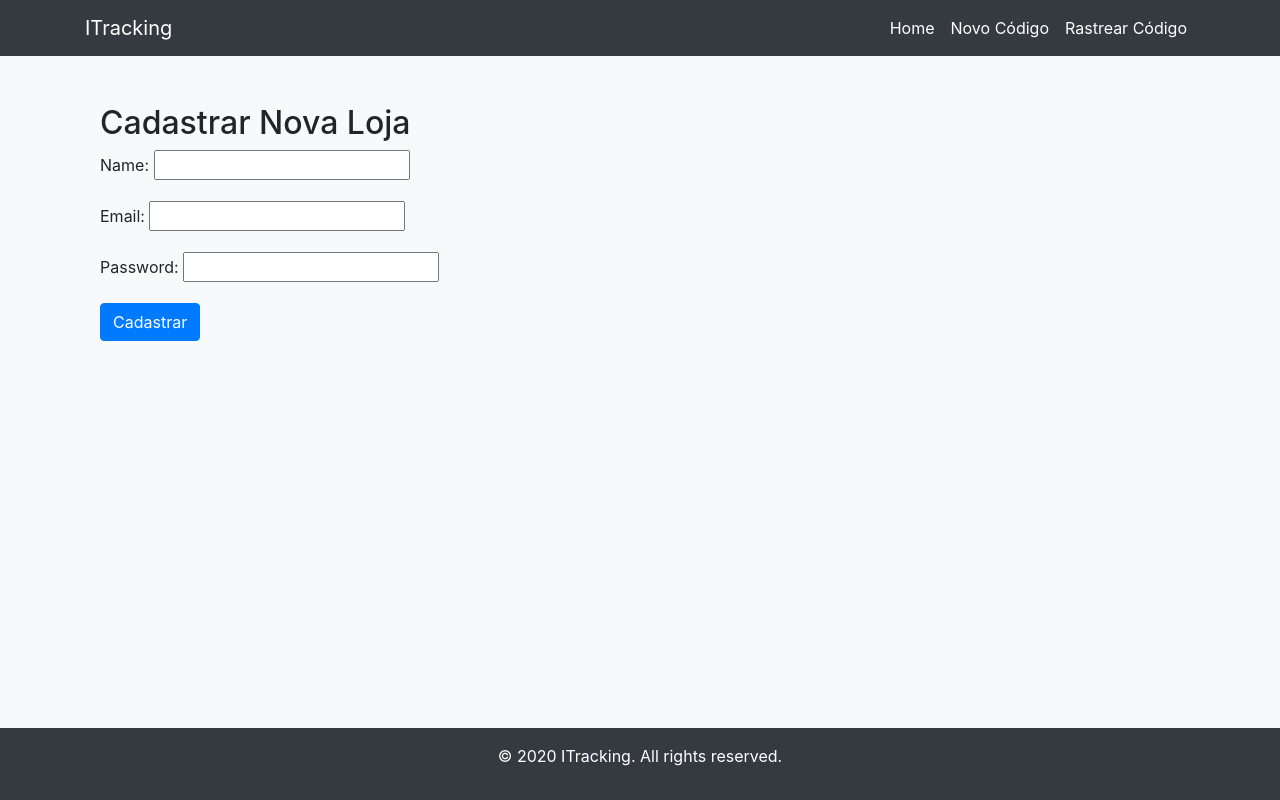
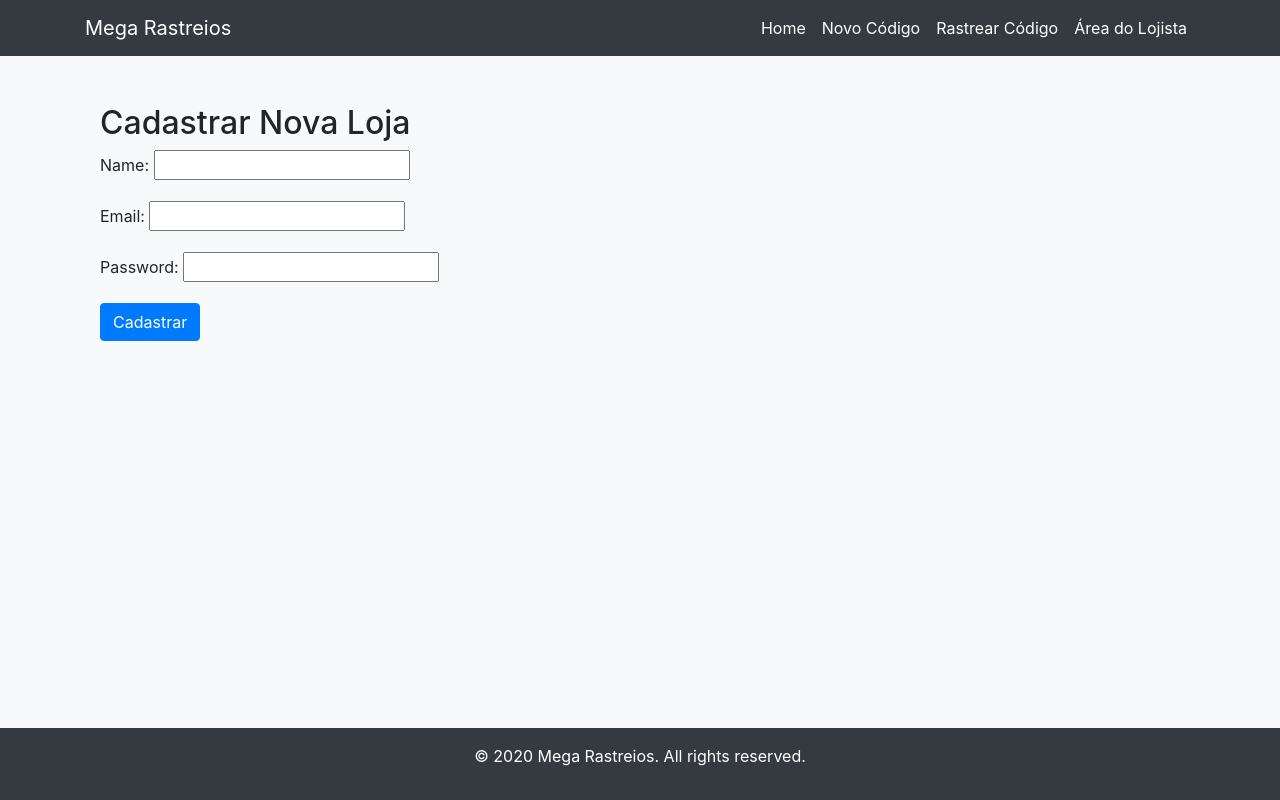
Before and after one commit to AripMiranda/rastreioproblem, a Django app: template templates/create_shop.html in a window 1280 px wide. Run offline with Django 4.2, Linux system fonts and the light colour scheme; tables that the repository leaves empty hold one stand-in row (values such as "Sample post"); the template is opened without the code that fills it: values that come from a table or form of the project are taken from there, most other values are stand-ins (such as "Sample title", 1, 10 or a date in 2020); parts of the project's set-up code (start-up, migrations or seed data) failed here and were passed over; some libraries are stand-ins or nearby versions.

Commit message:
template upgrade

```diff
--- a/templates/base.html
+++ b/templates/base.html
@@ -5,7 +5,7 @@
 <head>
     <meta charset="UTF-8">
     <meta name="viewport" content="width=device-width, initial-scale=1.0">
-    <title>ITracking</title>
+    <title>Mega Rastreios</title>
 
     <!-- Bootstrap CSS -->
     <link href="https://maxcdn.bootstrapcdn.com/bootstrap/4.5.2/css/bootstrap.min.css" rel="stylesheet">
@@ -17,7 +17,7 @@
 <body>
 <nav class="navbar navbar-expand-lg">
     <div class="container">
-        <a class="navbar-brand" href="/">ITracking</a>
+        <a class="navbar-brand" href="/">Mega Rastreios</a>
         <button class="navbar-toggler" type="button" data-toggle="collapse" data-target="#navbarNav"
                 aria-controls="navbarNav" aria-expanded="false" aria-label="Toggle navigation">
             <span class="navbar-toggler-icon"></span>
@@ -33,6 +33,9 @@
                 <li class="nav-item">
                     <a class="nav-link" href="{% url 'enter_purchase_code' %}">Rastrear Código</a>
                 </li>
+                <li class="nav-item">
+                    <a class="nav-link" href="{% url 'shop_login' %}">Área do Lojista</a>
+                </li>
             </ul>
         </div>
     </div>
@@ -46,7 +49,7 @@
 
 <footer class="footer py-3">
     <div class="container">
-        <p>© {{ year }} ITracking. All rights reserved.</p>
+        <p>© {{ year }} Mega Rastreios. All rights reserved.</p>
     </div>
 </footer>
 
```
Also changed, not shown: templates/shop_reports.html (+21 -6 lines).
